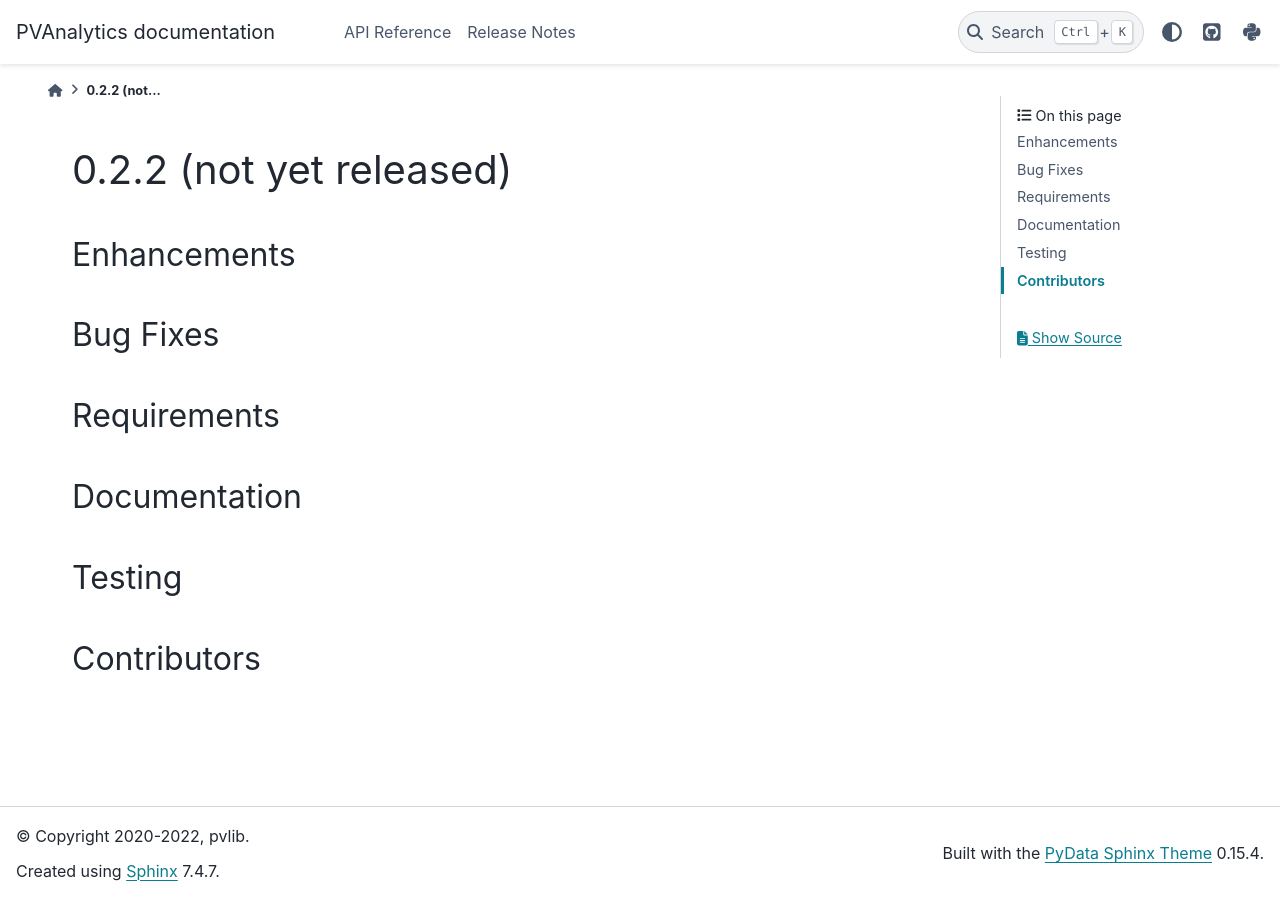
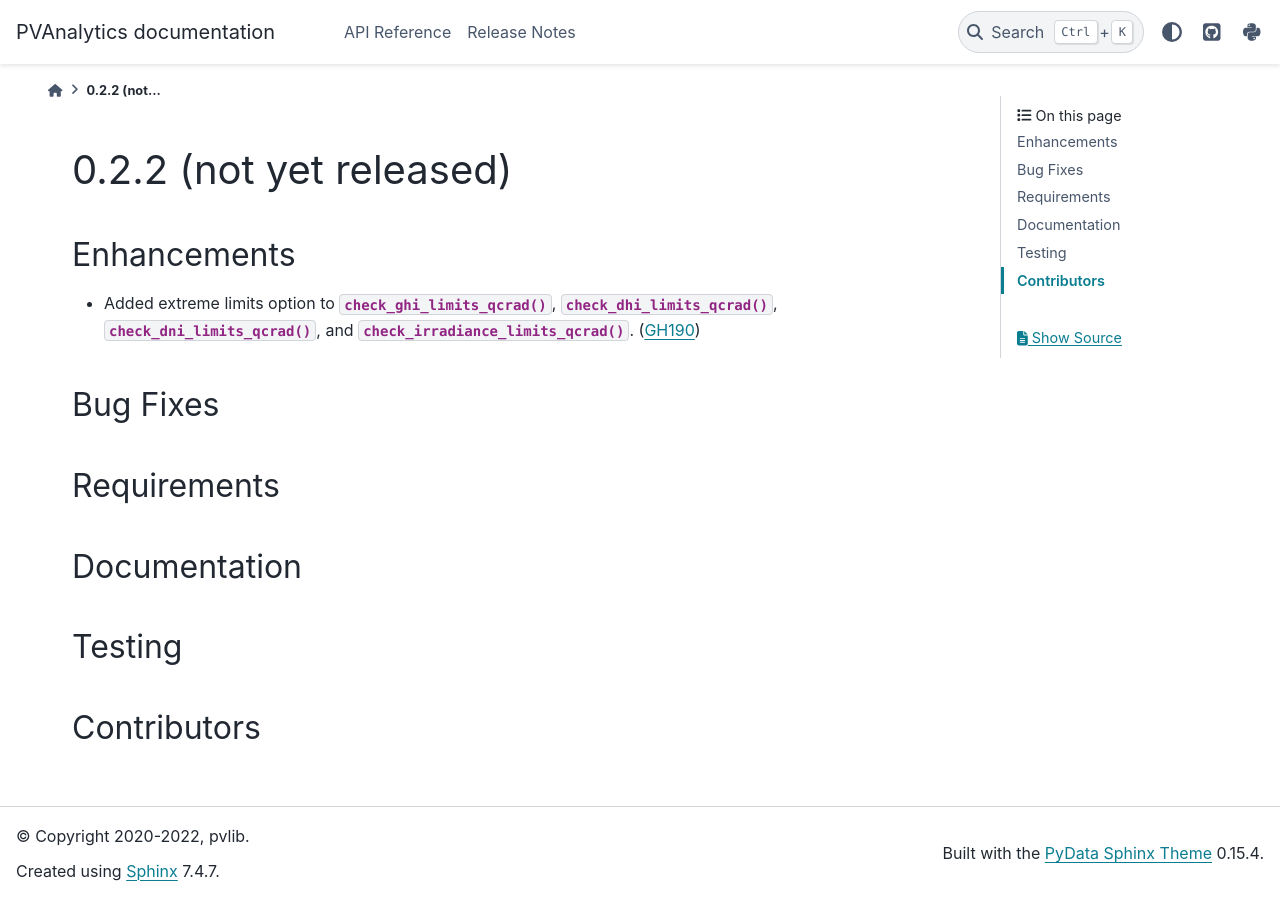
Before and after one commit to pvlib/pvanalytics, a Sphinx documentation site: the page built from docs/whatsnew/0.2.2.rst, in a window 1280 px wide. Built offline with Sphinx 7.4.7 and the PyData theme 0.15.4, drawn with Linux system fonts in a browser that asks for light colours; pages that are not in the unit, such as notebooks, are missing from menus.

Commit message:
Add whatsnew

```diff
--- a/docs/whatsnew/0.2.2.rst
+++ b/docs/whatsnew/0.2.2.rst
@@ -6,7 +6,12 @@
 
 Enhancements
 ~~~~~~~~~~~~
-
+* Added extreme limits option to
+  :py:func:`~pvanalytics.quality.irradiance.check_ghi_limits_qcrad`,
+  :py:func:`~pvanalytics.quality.irradiance.check_dhi_limits_qcrad`,
+  :py:func:`~pvanalytics.quality.irradiance.check_dni_limits_qcrad`, and
+  :py:func:`~pvanalytics.quality.irradiance.check_irradiance_limits_qcrad`.
+  (:pull:`190`)
 
 Bug Fixes
 ~~~~~~~~~
```
